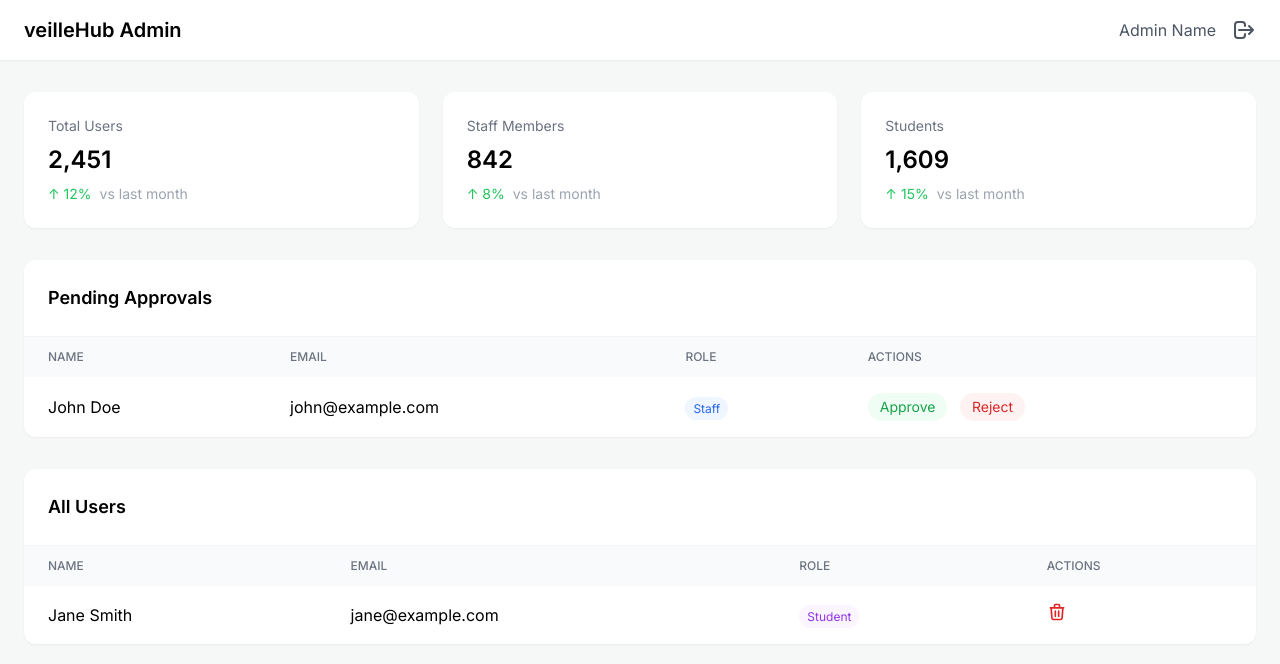
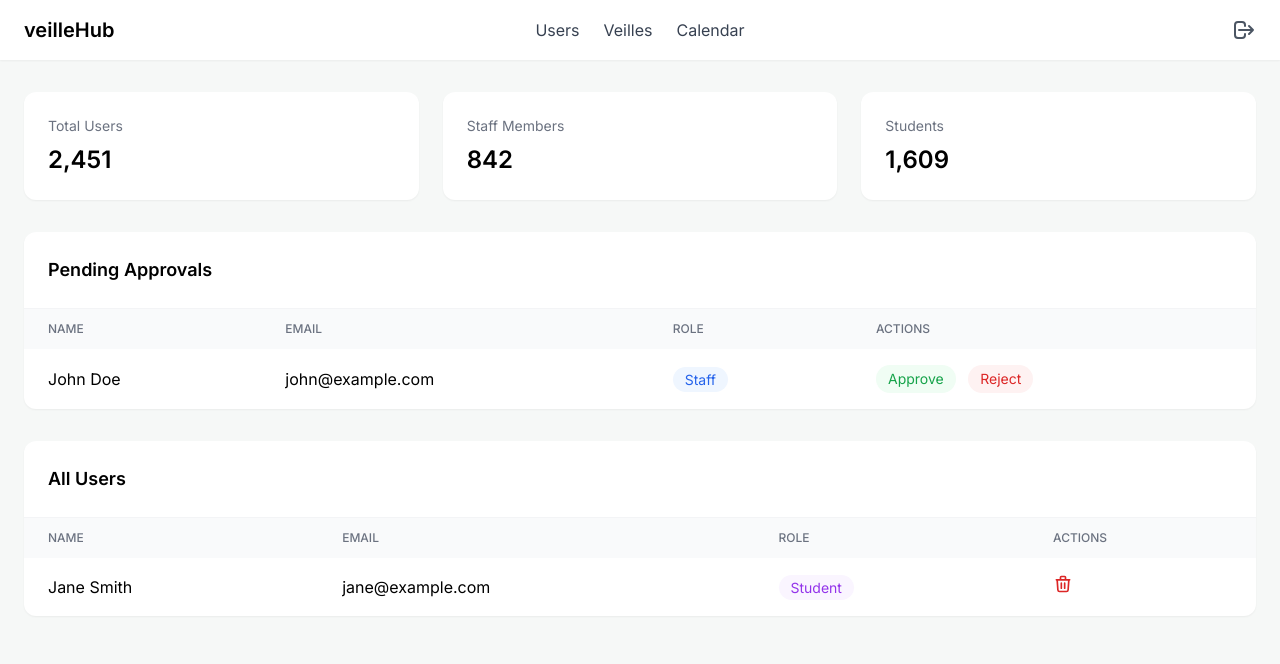
Before and after one commit to vm3do/veilleHub, a PHP site: page /app/views/admin/users.php in a window 1280 px wide. Shown: the top 664 px of the page. Run offline with PHP 8.4, Linux system fonts and the light colour scheme; some libraries are stand-ins or nearby versions.

Commit message:
admin user management UI upgraded

```diff
--- a/app/views/admin/users.php
+++ b/app/views/admin/users.php
@@ -12,21 +12,60 @@
     </style>
 </head>
 <body class="bg-[#F6F8F7]">
-    <!-- Header -->
-    <header class="bg-white shadow-sm">
-        <div class="container mx-auto px-6 py-4">
+    <!-- Header with absolute hamburger menu -->
+    <header class="bg-white shadow-sm" x-data="{ isOpen: false }">
+        <nav class="container mx-auto px-6 py-4">
             <div class="flex items-center justify-between">
-                <span class="text-xl font-semibold">veilleHub Admin</span>
-                <div class="flex items-center space-x-4">
-                    <span class="text-gray-600">Admin Name</span>
-                    <button class="text-gray-600 hover:text-gray-900">
+                <div class="flex items-center">
+                    <span class="text-xl font-semibold">veilleHub</span>
+                </div>
+
+                <!-- Mobile menu button -->
+                <button @click="isOpen = !isOpen" class="md:hidden">
+                    <svg class="h-6 w-6" fill="none" viewBox="0 0 24 24" stroke="currentColor">
+                        <path stroke-linecap="round" stroke-linejoin="round" stroke-width="2"
+                            d="M4 6h16M4 12h16M4 18h16" x-show="!isOpen"/>
+                        <path stroke-linecap="round" stroke-linejoin="round" stroke-width="2"
+                            d="M6 18L18 6M6 6l12 12" x-show="isOpen"/>
+                    </svg>
+                </button>
+
+                <!-- Desktop menu -->
+                <div class="hidden md:flex md:items-center md:absolute md:left-1/2 md:-translate-x-1/2">
+                    <div class="flex space-x-6">
+                        <a href="#" class="text-gray-700 hover:text-gray-900">Users</a>
+                        <a href="#" class="text-gray-700 hover:text-gray-900">Veilles</a>
+                        <a href="#" class="text-gray-700 hover:text-gray-900">Calendar</a>
+                    </div>
+                </div>
+
+                <!-- Admin profile -->
+                <div class="hidden md:flex md:items-center space-x-4">
+                    <button class="text-gray-600 hover:text-red-800">
                         <svg class="w-6 h-6" fill="none" stroke="currentColor" viewBox="0 0 24 24">
                             <path stroke-linecap="round" stroke-linejoin="round" stroke-width="2" d="M17 16l4-4m0 0l-4-4m4 4H7m6 4v1a3 3 0 01-3 3H6a3 3 0 01-3-3V7a3 3 0 013-3h4a3 3 0 013 3v1" />
                         </svg>
                     </button>
                 </div>
             </div>
-        </div>
+
+            <!-- Absolute Mobile menu -->
+            <div class="absolute left-0 right-0 bg-white shadow-lg md:hidden z-50"
+                x-show="isOpen"
+                x-transition:enter="transition ease-out duration-200"
+                x-transition:enter-start="opacity-0 transform -translate-y-2"
+                x-transition:enter-end="opacity-100 transform translate-y-0"
+                @click.away="isOpen = false">
+                <div class="px-6 pt-4 pb-4 space-y-2">
+                    <a href="#" class="block py-2 text-gray-700 hover:text-gray-900">Dashboard</a>
+                    <a href="#" class="block py-2 text-gray-700 hover:text-gray-900">Users</a>
+                    <a href="#" class="block py-2 text-gray-700 hover:text-gray-900">Settings</a>
+                    <div class="pt-2 border-t border-gray-100">
+                        <a href="#" class="block py-2 text-gray-700 hover:text-gray-900">Logout</a>
+                    </div>
+                </div>
+            </div>
+        </nav>
     </header>
 
     <!-- Main Content -->
@@ -36,26 +75,17 @@
             <div class="bg-white rounded-xl p-6 shadow-sm">
                 <h3 class="text-gray-500 text-sm">Total Users</h3>
                 <p class="text-2xl font-semibold mt-2">2,451</p>
-                <div class="flex items-center mt-2 text-green-500 text-sm">
-                    <span>↑ 12%</span>
-                    <span class="text-gray-400 ml-2">vs last month</span>
-                </div>
+
             </div>
             <div class="bg-white rounded-xl p-6 shadow-sm">
                 <h3 class="text-gray-500 text-sm">Staff Members</h3>
                 <p class="text-2xl font-semibold mt-2">842</p>
-                <div class="flex items-center mt-2 text-green-500 text-sm">
-                    <span>↑ 8%</span>
-                    <span class="text-gray-400 ml-2">vs last month</span>
-                </div>
+
             </div>
             <div class="bg-white rounded-xl p-6 shadow-sm">
                 <h3 class="text-gray-500 text-sm">Students</h3>
                 <p class="text-2xl font-semibold mt-2">1,609</p>
-                <div class="flex items-center mt-2 text-green-500 text-sm">
-                    <span>↑ 15%</span>
-                    <span class="text-gray-400 ml-2">vs last month</span>
-                </div>
+
             </div>
         </div>
 
@@ -79,7 +109,7 @@
                             <td class="px-6 py-4 whitespace-nowrap">John Doe</td>
                             <td class="px-6 py-4 whitespace-nowrap">john@example.com</td>
                             <td class="px-6 py-4 whitespace-nowrap">
-                                <span class="px-2 py-1 text-xs rounded-full bg-blue-50 text-blue-600">Staff</span>
+                                <span class="px-3 py-1 text-sm rounded-full bg-blue-50 text-blue-600">Staff</span>
                             </td>
                             <td class="px-6 py-4 whitespace-nowrap space-x-2">
                                 <button class="px-3 py-1 text-sm rounded-full bg-green-50 text-green-600 hover:bg-green-100">Approve</button>
@@ -112,7 +142,7 @@
                             <td class="px-6 py-4 whitespace-nowrap">Jane Smith</td>
                             <td class="px-6 py-4 whitespace-nowrap">jane@example.com</td>
                             <td class="px-6 py-4 whitespace-nowrap">
-                                <span class="px-2 py-1 text-xs rounded-full bg-purple-50 text-purple-600">Student</span>
+                                <span class="px-3 py-1 text-sm rounded-full bg-purple-50 text-purple-600">Student</span>
                             </td>
                             <td class="px-6 py-4 whitespace-nowrap">
                                 <button class="text-red-600 hover:text-red-800">
```
